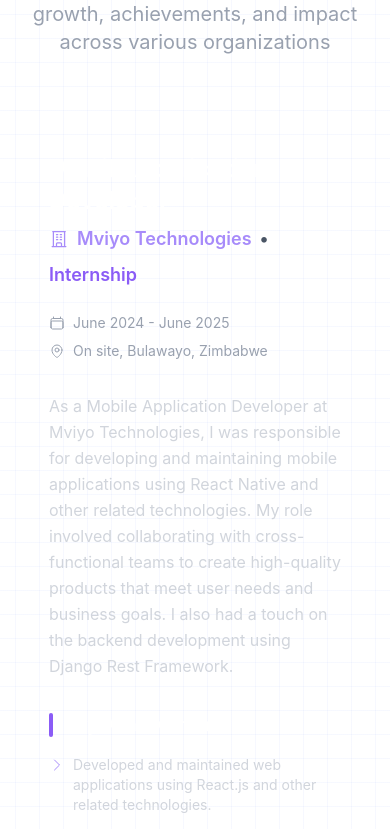
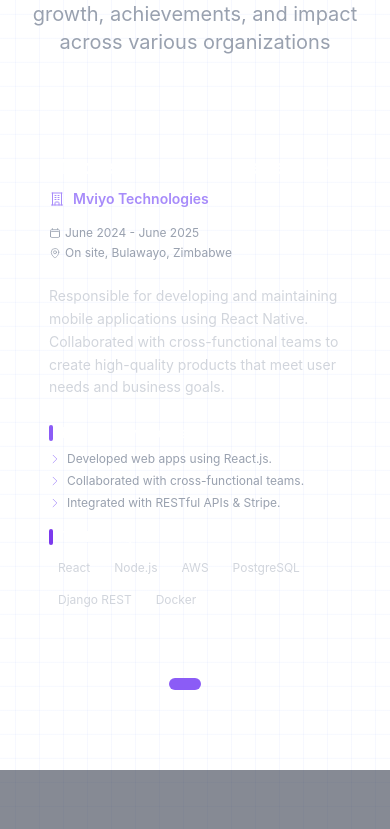
Before and after one commit to TanyaMushonga/tanyaradzwatmushonga-portifolio, a Next.js app: page / in a window 390 px wide. Shown: the part 8168-8997 px from the top of the page. Built offline with nearby package versions, Linux system fonts and the light colour scheme.

Commit message:
feat: Add simulated experience entries and implement a responsive multi-card carousel for experiences, alongside simplifying existing experience descriptions.

```diff
--- a/src/app/components/experience.tsx
+++ b/src/app/components/experience.tsx
@@ -23,10 +23,10 @@
         "As a fullstack developer l built an internal tool for a South African based company. They use it when carring out their assessment process, when assessing the perfomance of other companies.",
       achievements: [
         "Implementing responsive design and ensuring cross-browser compatibility.",
-        "Deploying the application on Vercel, and managing different environments.",
-        "Implementing robust authentication and authorization system. Using session based authentication and role based access control.",
-        "Integrating the application with AWS services, like S3 for file storage, RDS for database",
-        "Integrated ChatGPT API for report generation and analytics",
+        "Deploying the application on Vercel.",
+        "Implementing robust authentication.",
+        "Integrating with AWS services.",
+        "Integrated ChatGPT API.",
       ],
       technologies: [
         "Next.js",
@@ -45,16 +45,14 @@
       duration: "June 2024 - June 2025",
       current: false,
       description:
-        "As a Mobile Application Developer at Mviyo Technologies, I was responsible for developing and maintaining mobile applications using React Native and other related technologies. My role involved collaborating with cross-functional teams to create high-quality products that meet user needs and business goals. I also had a touch on the backend development using Django Rest Framework.",
+        "Responsible for developing and maintaining mobile applications using React Native. Collaborated with cross-functional teams to create high-quality products that meet user needs and business goals.",
       achievements: [
-        "Developed and maintained web applications using React.js and other related technologies.",
-        "Collaborated with cross-functional teams including designers, product managers, and other developers to create high-quality products.",
-        "Integrated with RESTful APIs, third-party libraries, and services like stripe for payment processing.",
-        "Implemented responsive design and ensuring cross-browser compatibility.",
-        "Participated in code reviews and providing constructive feedback to other developers.",
-        "Collaborated on Safi a mobile application that is used by people to book cleaning services.",
-        "Collaborated on Safizen a mobile application that is used by people who offer cleaning services to find clients who uses Safi.",
-        "Collaborated on ZimTicket a mobile app that is used for accessing a range of events in Zimbabwe from different event orginizers. The app facilitates the buying of tickets for events.",
+        "Developed web apps using React.js.",
+        "Collaborated with cross-functional teams.",
+        "Integrated with RESTful APIs & Stripe.",
+        "Implemented responsive design.",
+        "Collaborated on Safi & Safizen apps.",
+        "Collaborated on ZimTicket mobile app.",
       ],
       technologies: [
         "React",
@@ -65,29 +63,96 @@
         "Docker",
       ],
     },
+    {
+      id: 3,
+      title: "Backend Developer (Simulated)",
+      company: "Tech Solutions Inc.",
+      location: "Remote",
+      type: "Contract",
+      duration: "Jan 2024 - May 2024",
+      current: false,
+      description:
+        "Designed and implemented scalable RESTful APIs associated with high-traffic e-commerce platforms. Focused on performance optimization and database management.",
+      achievements: [
+        "Optimized database queries.",
+        "Implemented Redis caching.",
+        "Developed microservices architecture.",
+        "Secured APIs with OAuth2.",
+      ],
+      technologies: [
+        "Node.js",
+        "Express",
+        "MongoDB",
+        "Redis",
+        "Docker",
+      ],
+    },
+    {
+      id: 4,
+      title: "Frontend Developer (Simulated)",
+      company: "Creative Agency",
+      location: "Cape Town, SA",
+      type: "Freelance",
+      duration: "Aug 2023 - Dec 2023",
+      current: false,
+      description:
+        "Created pixel-perfect interactive UI components for various client marketing websites. Focused on animations and user experience.",
+      achievements: [
+        "Built responsive landing pages.",
+        "Implemented complex GSAP animations.",
+        "Improved Core Web Vitals.",
+        "Collaborated with UI/UX designers.",
+      ],
+      technologies: [
+        "React",
+        "GSAP",
+        "Tailwind CSS",
+        "Framer Motion",
+      ],
+    },
   ];
 
   const [currentIndex, setCurrentIndex] = useState(0);
   const [isPaused, setIsPaused] = useState(false);
   const [direction, setDirection] = useState(0);
+  const [itemsPerView, setItemsPerView] = useState(1);
+
+  useEffect(() => {
+    const handleResize = () => {
+      if (window.innerWidth >= 768) {
+        setItemsPerView(2);
+      } else {
+        setItemsPerView(1);
+      }
+    };
+
+    // Initial check
+    handleResize();
+
+    window.addEventListener('resize', handleResize);
+    return () => window.removeEventListener('resize', handleResize);
+  }, []);
+
 
   useEffect(() => {
     if (!isPaused) {
       const interval = setInterval(() => {
         nextSlide();
-      }, 5000); // Change slide every 5 seconds
+      }, 5000);
       return () => clearInterval(interval);
     }
-  }, [currentIndex, isPaused]);
+  }, [currentIndex, isPaused, itemsPerView]);
+
+  const maxIndex = Math.ceil(experiences.length / itemsPerView) - 1;
 
   const nextSlide = () => {
     setDirection(1);
-    setCurrentIndex((prev) => (prev + 1) % experiences.length);
+    setCurrentIndex((prev) => (prev + 1 > maxIndex ? 0 : prev + 1));
   };
 
   const prevSlide = () => {
     setDirection(-1);
-    setCurrentIndex((prev) => (prev - 1 + experiences.length) % experiences.length);
+    setCurrentIndex((prev) => (prev - 1 < 0 ? maxIndex : prev - 1));
   };
 
   const variants = {
@@ -107,7 +172,13 @@
     }),
   };
 
-  const currentExp = experiences[currentIndex];
+  const currentBatch = experiences.slice(
+    currentIndex * itemsPerView,
+    (currentIndex * itemsPerView) + itemsPerView
+  );
+
+  // Hande edge case where last batch might have fewer items (though with 4 items and 2 per view it's exact)
+  // If undefined, it just won't render, but let's ensure safety if data changes.
 
   return (
     <section id="experience" className="py-20 relative overflow-hidden">
@@ -128,26 +199,26 @@
         </motion.div>
 
         <div
-          className="relative max-w-4xl mx-auto"
+          className="relative max-w-7xl mx-auto"
           onMouseEnter={() => setIsPaused(true)}
           onMouseLeave={() => setIsPaused(false)}
         >
           {/* Navigation Buttons */}
           <button
             onClick={prevSlide}
-            className="absolute left-0 top-1/2 -translate-y-1/2 -translate-x-12 z-20 p-2 rounded-full bg-white/5 hover:bg-white/10 border border-white/10 text-white transition-all hidden md:block"
+            className="absolute left-0 top-1/2 -translate-y-1/2 -ml-4 md:-ml-12 z-20 p-2 rounded-full bg-white/5 hover:bg-white/10 border border-white/10 text-white transition-all hidden md:block"
           >
             <ChevronLeftIcon className="w-6 h-6" />
           </button>
 
           <button
             onClick={nextSlide}
-            className="absolute right-0 top-1/2 -translate-y-1/2 translate-x-12 z-20 p-2 rounded-full bg-white/5 hover:bg-white/10 border border-white/10 text-white transition-all hidden md:block"
+            className="absolute right-0 top-1/2 -translate-y-1/2 -mr-4 md:-mr-12 z-20 p-2 rounded-full bg-white/5 hover:bg-white/10 border border-white/10 text-white transition-all hidden md:block"
           >
             <ChevronRightIcon className="w-6 h-6" />
           </button>
 
-          <div className="overflow-hidden min-h-[600px]">
+          <div className="overflow-hidden min-h-[500px]">
             <AnimatePresence initial={false} custom={direction} mode="wait">
               <motion.div
                 key={currentIndex}
@@ -160,72 +231,71 @@
                   x: { type: "spring", stiffness: 300, damping: 30 },
                   opacity: { duration: 0.2 },
                 }}
-                className="w-full"
+                className="w-full grid grid-cols-1 md:grid-cols-2 gap-6"
               >
-                <div className="glass-effect rounded-2xl p-8 border border-white/10">
-                  <div className="flex flex-col md:flex-row md:items-start justify-between gap-6 mb-8">
+                {currentBatch.map((exp) => (
+                  <div key={exp.id} className="glass-effect rounded-2xl p-8 border border-white/10 h-full flex flex-col">
+                    <div className="flex flex-col md:flex-row md:items-start justify-between gap-4 mb-6">
                       <div>
-                      <h3 className="text-2xl md:text-3xl font-bold text-white mb-2">
-                        {currentExp.title}
+                        <h3 className="text-xl md:text-2xl font-bold text-white mb-2 line-clamp-1" title={exp.title}>
+                          {exp.title}
                         </h3>
-                      <div className="flex items-center text-primary-400 font-semibold text-lg flex-wrap gap-2">
-                        <BuildingOfficeIcon className="w-5 h-5" />
-                        <span>{currentExp.company}</span>
-                        <span className="text-gray-600">•</span>
-                        <span className="text-accent-400">{currentExp.type}</span>
-                        {currentExp.current && (
-                          <span className="ml-2 bg-gradient-to-r from-green-400 to-emerald-500 text-white px-3 py-1 rounded-full text-xs font-semibold">
+                        <div className="flex items-center text-primary-400 font-semibold text-sm flex-wrap gap-2">
+                          <BuildingOfficeIcon className="w-4 h-4" />
+                          <span>{exp.company}</span>
+                          {exp.current && (
+                            <span className="bg-gradient-to-r from-green-400 to-emerald-500 text-white px-2 py-0.5 rounded-full text-xs font-semibold">
                               Current
                             </span>
                           )}
                         </div>
                       </div>
 
-                    <div className="flex flex-col md:items-end text-gray-400 text-sm gap-2">
+                      <div className="flex flex-col md:items-end text-gray-400 text-xs gap-1 shrink-0">
                         <div className="flex items-center">
-                        <CalendarIcon className="w-4 h-4 mr-2" />
-                        <span>{currentExp.duration}</span>
+                          <CalendarIcon className="w-3 h-3 mr-1" />
+                          <span>{exp.duration}</span>
                         </div>
                         <div className="flex items-center">
-                        <MapPinIcon className="w-4 h-4 mr-2" />
-                        <span>{currentExp.location}</span>
+                          <MapPinIcon className="w-3 h-3 mr-1" />
+                          <span>{exp.location}</span>
                         </div>
                       </div>
                     </div>
 
-                  <p className="text-gray-300 mb-8 leading-relaxed">
-                    {currentExp.description}
+                    <p className="text-gray-300 mb-6 text-sm leading-relaxed flex-grow">
+                      {exp.description}
                     </p>
 
-                  <div className="grid md:grid-cols-2 gap-8">
+                    <div className="space-y-4">
                       <div>
-                      <h4 className="text-lg font-semibold text-white mb-4 flex items-center">
-                        <span className="w-1 h-6 bg-primary-500 rounded-full mr-3"></span>
+                        <h4 className="text-sm font-semibold text-white mb-2 flex items-center">
+                          <span className="w-1 h-4 bg-primary-500 rounded-full mr-2"></span>
                           Key Achievements
                         </h4>
-                      <ul className="space-y-3">
-                        {currentExp.achievements.map((achievement, i) => (
+                        <ul className="space-y-1.5">
+                          {exp.achievements.slice(0, 3).map((achievement, i) => (
                             <li
                               key={i}
-                            className="flex items-start text-gray-300 text-sm"
+                              className="flex items-start text-gray-400 text-xs"
                             >
-                            <ChevronRightIcon className="w-4 h-4 text-primary-400 mr-2 mt-0.5 flex-shrink-0" />
-                            <span>{achievement}</span>
+                              <ChevronRightIcon className="w-3 h-3 text-primary-400 mr-1.5 mt-0.5 flex-shrink-0" />
+                              <span className="line-clamp-2">{achievement}</span>
                             </li>
                           ))}
                         </ul>
                       </div>
 
                       <div>
-                      <h4 className="text-lg font-semibold text-white mb-4 flex items-center">
-                        <span className="w-1 h-6 bg-accent-500 rounded-full mr-3"></span>
+                        <h4 className="text-sm font-semibold text-white mb-2 flex items-center">
+                          <span className="w-1 h-4 bg-accent-500 rounded-full mr-2"></span>
                           Technologies
                         </h4>
-                      <div className="flex flex-wrap gap-2">
-                        {currentExp.technologies.map((tech, i) => (
+                        <div className="flex flex-wrap gap-1.5">
+                          {exp.technologies.slice(0, 6).map((tech, i) => (
                             <span
                               key={i}
-                            className="bg-white/5 border border-white/5 hover:border-white/20 px-3 py-1.5 rounded-lg text-sm text-gray-300 transition-colors"
+                              className="bg-white/5 border border-white/5 px-2 py-1 rounded text-xs text-gray-300"
                             >
                               {tech}
                             </span>
@@ -234,13 +304,14 @@
                       </div>
                     </div>
                   </div>
+                ))}
               </motion.div>
             </AnimatePresence>
           </div>
 
           {/* Indicators */}
           <div className="flex justify-center mt-8 gap-2">
-            {experiences.map((_, index) => (
+            {Array.from({ length: maxIndex + 1 }).map((_, index) => (
               <button
                 key={index}
                 onClick={() => {
```
Lines whose indentation alone changed are shown as unchanged.
